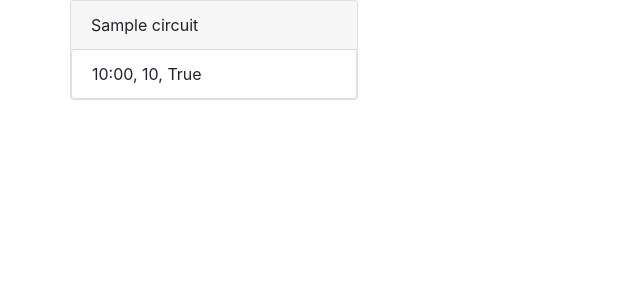
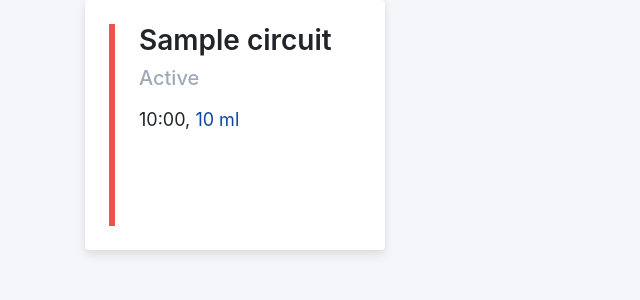
Before and after one commit to linxaddict/smart-garden-backend, a Django app: page / in a window 1280 px wide. Shown: the top 300 px of the page, without its empty margins (0-640 px from the left). Run offline with Django 3.2, Linux system fonts and the light colour scheme; tables that the repository leaves empty hold one stand-in row (values such as "Sample post"); some libraries are stand-ins or nearby versions.

Commit message:
improved design of the card

```diff
--- /dev/null
+++ b/smartgarden/static/css/styles.css
@@ -0,0 +1,47 @@
+body {
+  background-color: #f5f6fa;
+}
+
+.circuit-card {
+  border-radius: 10px;
+  padding: 15px;
+  background-color: white;
+}
+
+.circuit-card {
+  border-radius: 4px;
+  background: #white;
+  box-shadow: 0 6px 10px rgba(0,0,0,.08), 0 0 6px rgba(0,0,0,.05);
+  transition: .3s transform cubic-bezier(.155,1.105,.295,1.12),.3s box-shadow,.3s -webkit-transform cubic-bezier(.155,1.105,.295,1.12);
+  width: 300px;
+  min-height: 250px;
+}
+
+.circuit-status-healthy {
+  background-color: #65ba69;
+  width: 6px;
+  align-self: stretch;
+}
+
+.circuit-status-unhealthy {
+  background-color: #ef5350;
+  width: 6px;
+  align-self: stretch;
+}
+
+.circuit-card h3 {
+  font-weight: 600;
+}
+
+.circuit-card h5 {
+  color: #9eaaba;
+}
+
+.schedule-item {
+  font-weight: 400;
+  font-size: 18px;
+}
+
+.schedule-item-amount {
+  color: #0d47a1;
+}
--- a/smartgarden/templates/smartgarden/base.html
+++ b/smartgarden/templates/smartgarden/base.html
@@ -1,10 +1,12 @@
 <!doctype html>
+{% load static %}
 <html>
 <head>
     <meta charset="utf-8">
     <meta name="viewport" content="width=device-width, initial-scale=1, shrink-to-fit=no">
     <link rel="stylesheet" href="https://stackpath.bootstrapcdn.com/bootstrap/4.3.1/css/bootstrap.min.css"
           integrity="sha384-ggOyR0iXCbMQv3Xipma34MD+dH/1fQ784/j6cY/iJTQUOhcWr7x9JvoRxT2MZw1T" crossorigin="anonymous">
+    <link rel="stylesheet" href="{% static 'css/styles.css' %}">
 
     <title>Smart Garden</title>
 </head>
--- a/smartgarden/templates/smartgarden/circuits.html
+++ b/smartgarden/templates/smartgarden/circuits.html
@@ -6,21 +6,39 @@
 
     {% if circuits %}
         {% for circuit in circuits %}
-            <div id="circuit_{{ circuit.id }}" class="card" style="width: 18rem;">
-                <div class="card-header">
-                    {{ circuit.name }}
+            <div class="col">
+                <div id="circuit_{{ circuit.id }}" class="circuit-card d-flex p-4">
+                    {% if circuit.healthy %}
+                        <div class="align-self-stretch mr-4 circuit-status-healthy"></div>
+                    {% else %}
+                        <div class="align-self-stretch mr-4 circuit-status-unhealthy"></div>
+                    {% endif %}
+
+                    <div>
+                        <h3>
+                            {{ circuit.name }}
+                        </h3>
+                        <h5 class="mb-3">
+                            {{ circuit.active }}
+                        </h5>
+
+                        {% if circuit.schedule %}
+                            <div id="schedule">
+                                {% for scheduled_activation in circuit.schedule %}
+                                    <span class="d-block schedule-item">
+                                        {{ scheduled_activation.time }}, <span class="schedule-item-amount">{{ scheduled_activation.amount }} ml</span>
+                                    </span>
+                                {% endfor %}
+                            </div>
+                        {% endif %}
+                    </div>
                 </div>
-                {% if circuit.schedule %}
-                    <ul class="list-group">
-                        {% for scheduled_activation in circuit.schedule %}
-                            <li class="list-group-item">{{ scheduled_activation.time }}, {{ scheduled_activation.amount }}, {{ scheduled_activation.active }}</li>
-                        {% endfor %}
-                    </ul>
-                {% endif %}
             </div>
         {% endfor %}
     {% else %}
-        <p>circuits no available</p>
+        <div class="col">
+            <p>circuits no available</p>
+        </div>
     {% endif %}
 
     </div>
--- a/smartgarden/view_models.py
+++ b/smartgarden/view_models.py
@@ -33,7 +33,7 @@ class ScheduledOneTimeActivationViewModel:
 class CircuitViewModel:
     id: int
     name: str
-    active: bool
+    active: str
     healthy: bool
     one_time_activation: Optional[ScheduledOneTimeActivationViewModel]
     schedule: List[ScheduledActivationViewModel]
@@ -41,7 +41,7 @@ class CircuitViewModel:
     def __init__(self, circuit: Circuit) -> None:
         self.id = circuit.id
         self.name = circuit.name
-        self.active = circuit.active
+        self.active = 'Active' if circuit.active else 'Inactive'
 
         if not circuit.health_check:
             self.healthy = False
```
